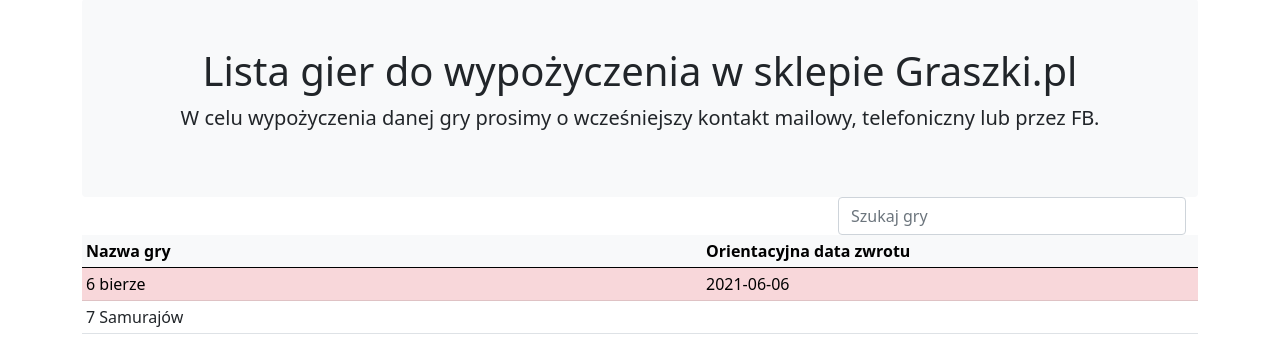
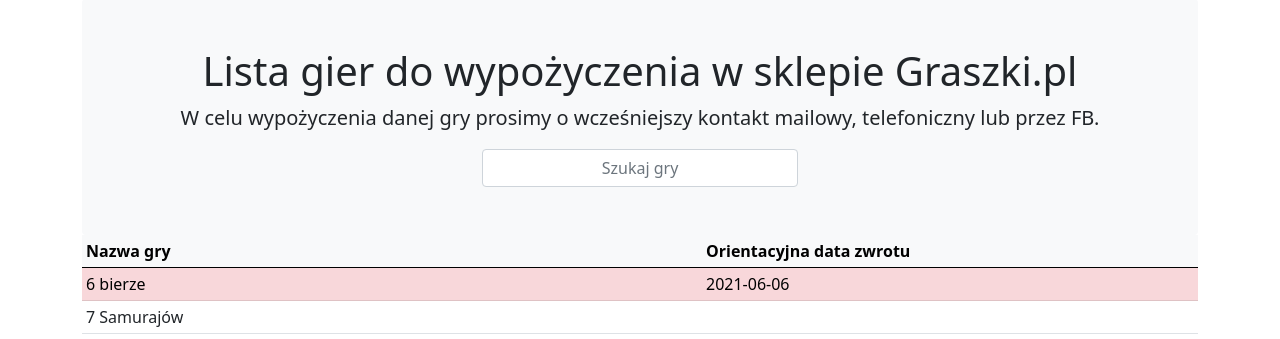
Before and after one commit to jzloty/wypozyczalnia-sklepu, a Django app: page / in a window 1280 px wide. Shown: the part 81-420 px from the top of the page. Run offline with Django 3.2, Linux system fonts and the light colour scheme; data comes from the database, SQL or seed files in the repository; both versions use the stored data as it was after the commit; some libraries are stand-ins or nearby versions.

Commit message:
Centralne polozenie tekstu wyszukiwajki

```diff
--- a/wypozyczalnia/gry/templates/gry/index.html
+++ b/wypozyczalnia/gry/templates/gry/index.html
@@ -50,16 +50,15 @@
 			<h1>Lista gier do wypożyczenia w sklepie Graszki.pl</h1>
 			<p class="lead">W celu wypożyczenia danej gry prosimy o wcześniejszy kontakt mailowy, telefoniczny lub przez FB.</p>
 			<!--<a class="btn btn-lg btn-primary" href="/docs/5.0/components/navbar/" role="button">View navbar docs &raquo;</a>-->
+            <div class="container">
+    			<div class="row justify-content-center">
+
+    				<div class="form-group col-4">
+    					<input type="text" class="form-control" style="text-align: center" placeholder="Szukaj gry" id="searchField">
+    				</div>
+    			</div>
+    		</div>
 		</div>
-		<div class="container">
-			<div class="row justify-content-end">
-
-				<div class="form-group col-4">
-					<input type="text" class="form-control" placeholder="Szukaj gry" id="searchField">
-				</div>
-			</div>
-		</div>
-
 		<div class="app-table">
 			<table class="table table-sm table-hover">
 				<colgroup>
```
Also changed, not shown: wypozyczalnia/db.sqlite3.
